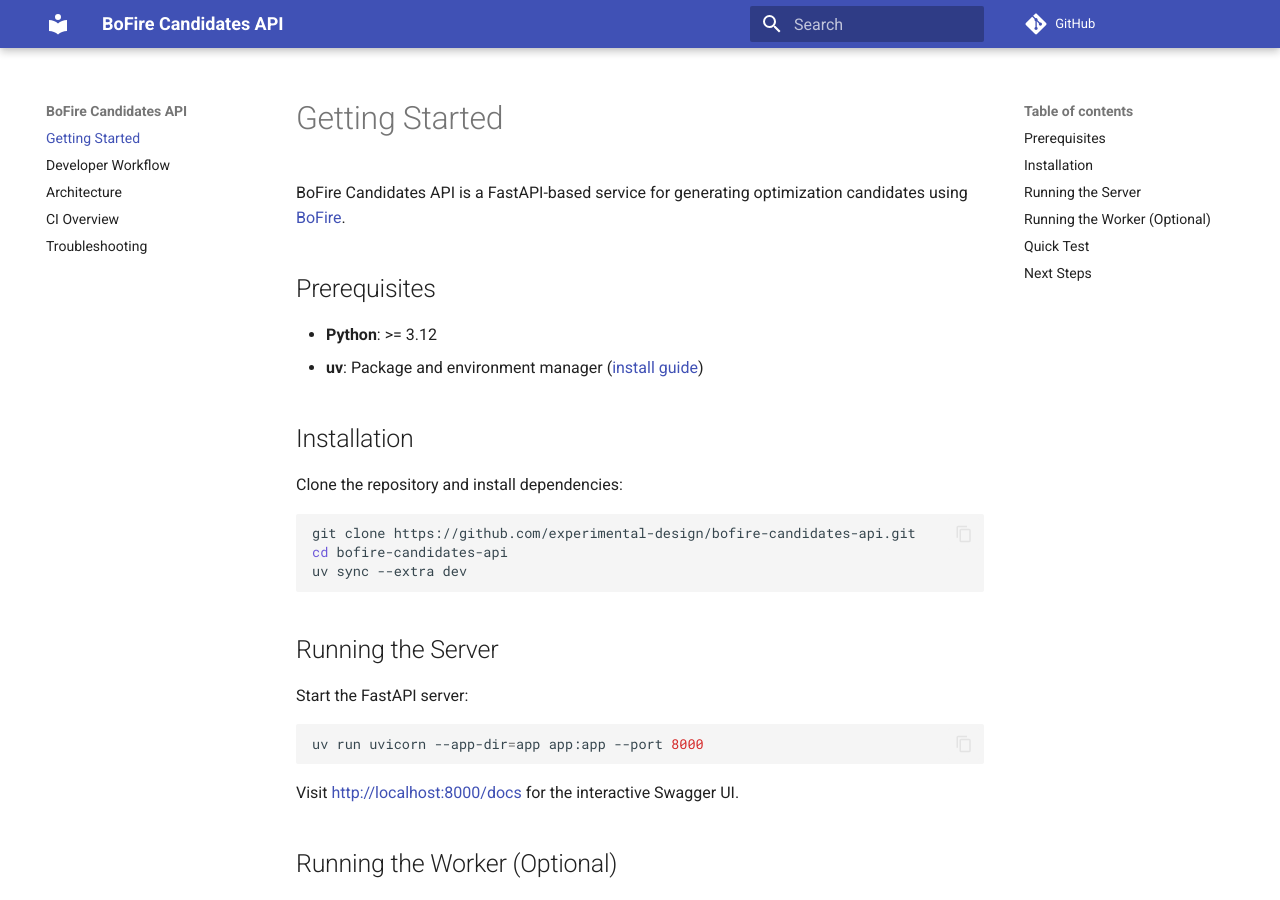
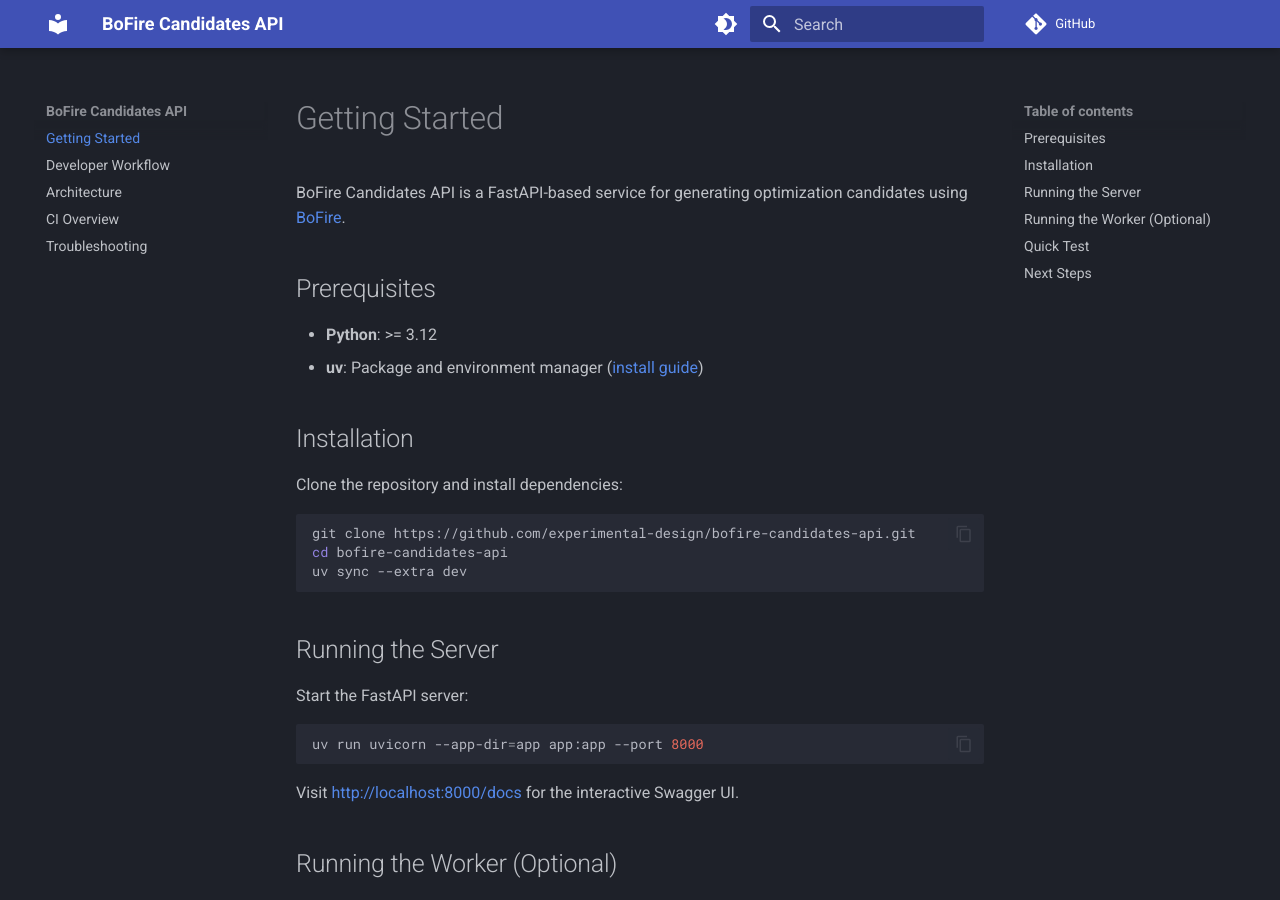
Before and after one commit to experimental-design/bofire-candidates-api, an MkDocs documentation site: the page built from docs/index.md, in a window 1280 px wide and 900 px high. Built offline with MkDocs 1.6.1 and Material for MkDocs 9.7.7, drawn with Linux system fonts in a browser that asks for light colours; comment, search, counter and statistics services are not loaded.

```diff
--- a/mkdocs.yml
+++ b/mkdocs.yml
@@ -8,8 +8,18 @@ use_directory_urls: false
 theme:
   name: material
   palette:
-    primary: indigo
-    accent: indigo
+    - scheme: slate
+      primary: indigo
+      accent: indigo
+      toggle:
+        icon: material/brightness-4
+        name: Switch to light mode
+    - scheme: default
+      primary: indigo
+      accent: indigo
+      toggle:
+        icon: material/brightness-7
+        name: Switch to dark mode
   features:
     - navigation.sections
     - content.code.copy
```
